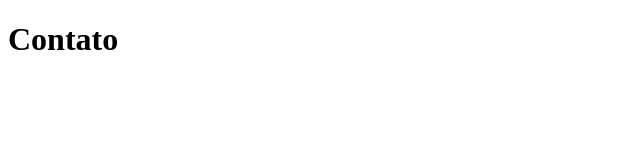
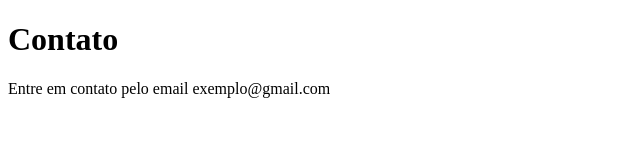
Before and after one commit to AnaMatter/sistema-de-cadastro, a plain HTML site: page contato.html in a window 1280 px wide. Shown: the whole page, without its empty margins (0-640 px from the left). Drawn offline with Linux system fonts and the light colour scheme.

Commit message:
adicionando email de contato

```diff
--- a/contato.html
+++ b/contato.html
@@ -8,5 +8,6 @@
 </head>
 <body>
 <h1>Contato</h1>
+<p>Entre em contato pelo email exemplo@gmail.com</p>
 </body>
 </html>
```
